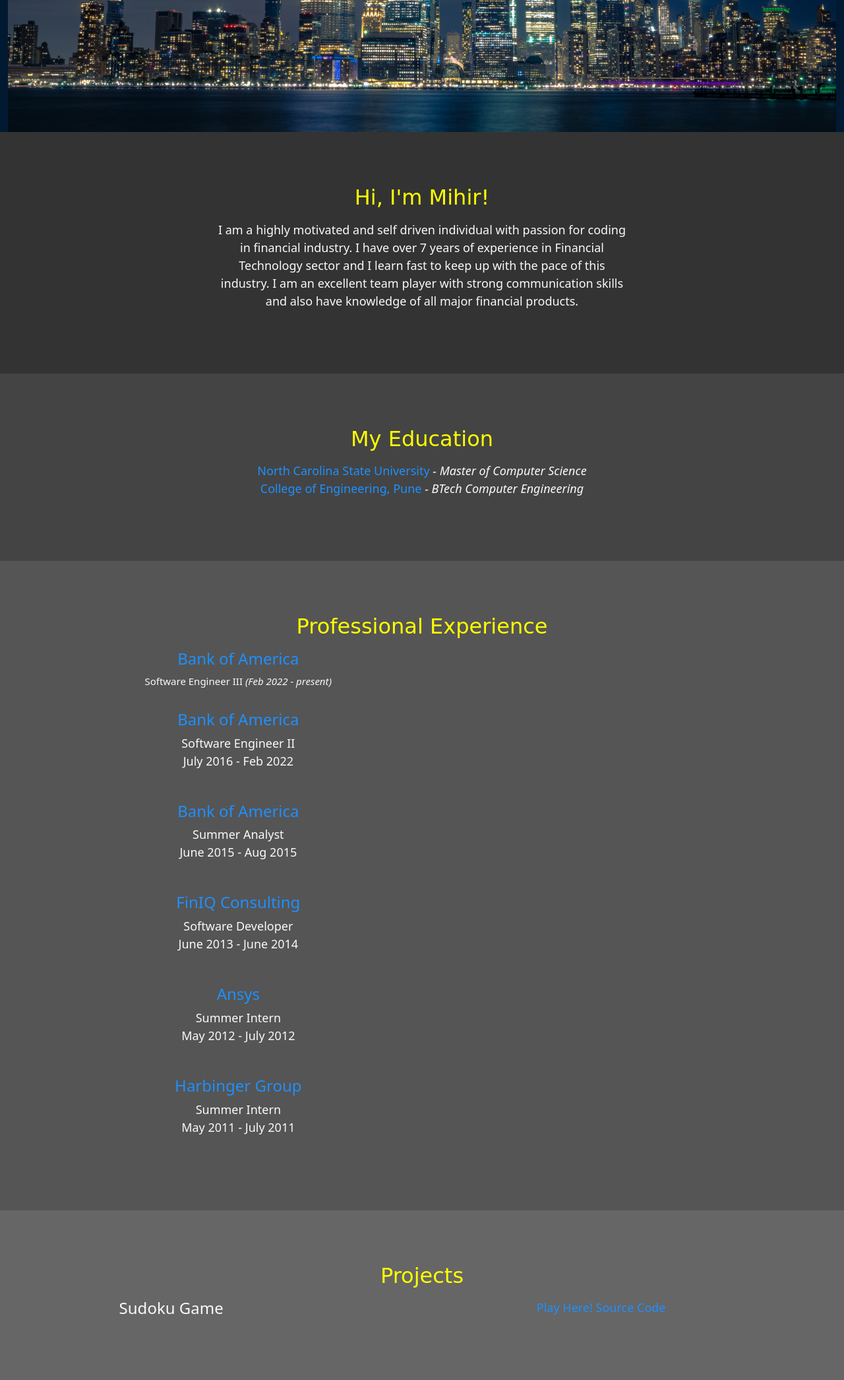
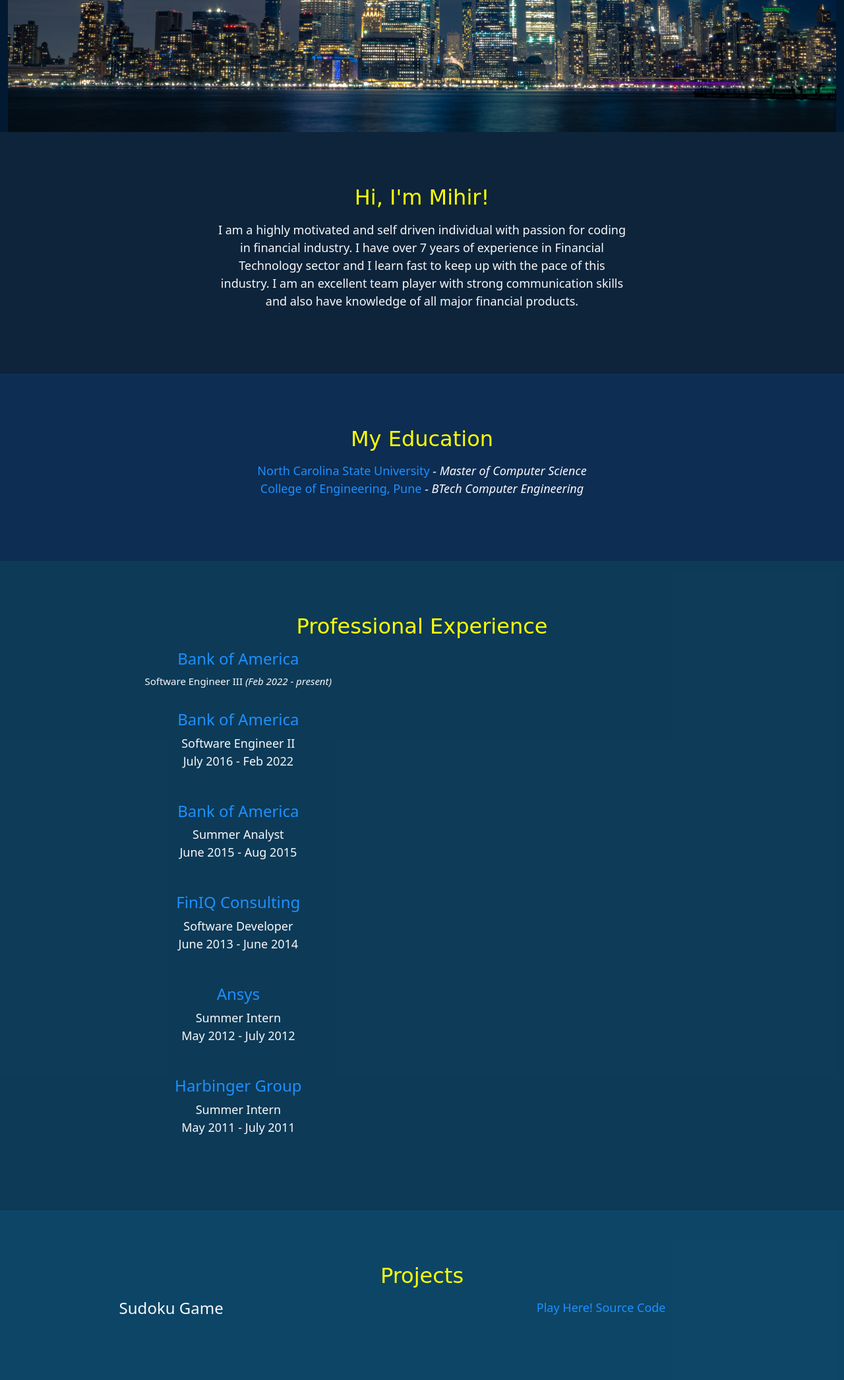
Before and after one commit to mihirdeshpande/mihir-portfolio, a Flask app: page / in a window 1280 px wide. Shown: the part 406-2497 px from the top of the page at 66% size. Run offline with Flask 3, Linux system fonts and the light colour scheme; some libraries are stand-ins or nearby versions.

Commit message:
Changed colors to blue shade. Testing config files on render

```diff
--- a/app.py
+++ b/app.py
@@ -1,12 +1,24 @@
-from flask import Flask, render_template
+from flask import Flask, render_template, request
 
 app = Flask(__name__)
 
+
+@app.before_request
+def before_request():
+  print("IP Address: " + request.remote_addr)
+  print("User Agent: " + request.headers.get('User-Agent'))
 
 @app.route("/")
 def hellow_world():
   return render_template('home.html')
 
+@app.route("/test_config/")
+def test_config():
+  with open("/etc/secrets/try.txt", "r") as file:
+    # Step 2: Read the contents of the file
+    content = file.read()
+  return content
+
 
 if __name__ == "__main__":
   app.run(host="0.0.0.0", debug=True)
--- a/static/css/main_style.css
+++ b/static/css/main_style.css
@@ -39,19 +39,19 @@ p {
 }
 
 #about {
-  background-color: #333;
+  background-color: rgba(0, 25, 49, 0.95);
 }
 
 #education {
-  background-color: #444;
+  background-color: rgba(0, 34, 74, 0.95);
 }
 
 #experience {
-  background-color: #555;
+  background-color: rgba(0, 48, 79, 0.95);
 }
 
 #projects {
-  background-color: #666;
+  background-color: rgba(0, 60, 95, 0.95);
 }
 
 .small-text{
```
Also changed, not shown: server code/capture_request.py (added).
